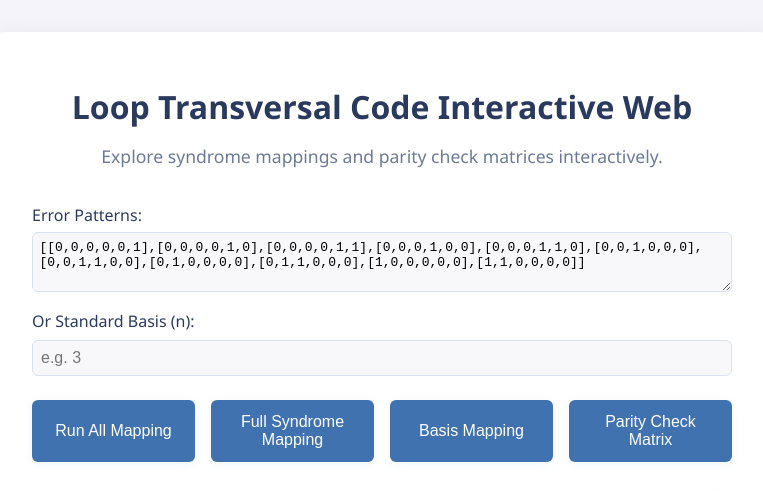
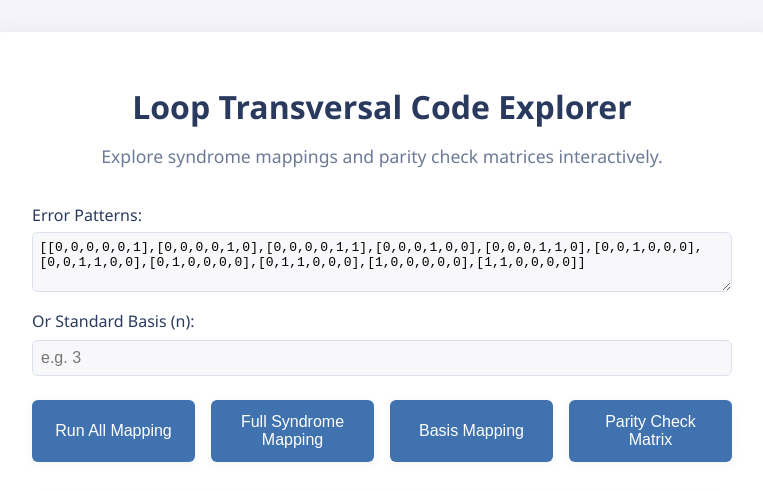
Before and after one commit to jcleealg/loop-transversal-code, a plain HTML site: page docs/index.html in a window 1280 px wide. Shown: the whole page, without its empty margins (258-1021 px from the left). Drawn offline with Linux system fonts and the light colour scheme.

Commit message:
edit webpage title

```diff
--- a/docs/index.html
+++ b/docs/index.html
@@ -136,7 +136,7 @@
   <!-- Main content container -->
   <div class="container">
     <!-- Main page title -->
-    <h1>Loop Transversal Code Interactive Web</h1>
+    <h1>Loop Transversal Code Explorer</h1>
     <!-- Subtitle: page description -->
     <div class="subtitle">Explore syndrome mappings and parity check matrices interactively.</div>
     <!-- Error patterns input label -->
```
